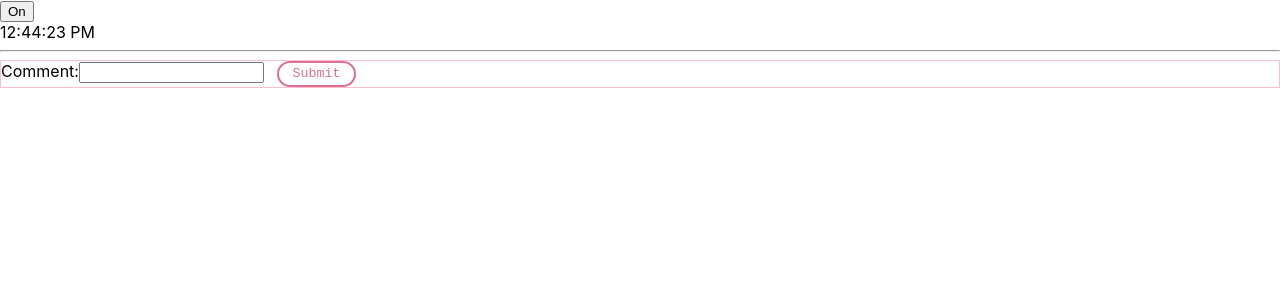
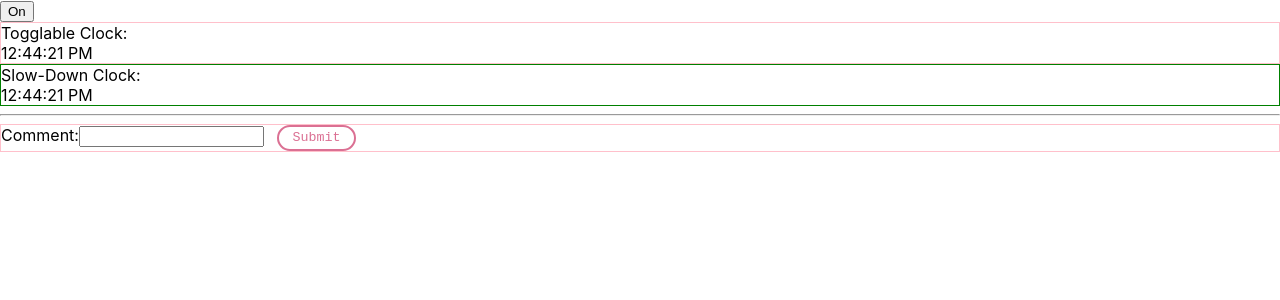
Before and after one commit to SuoraGmbH/react-camp-2022-12, a React (Create React App) app: page / in a window 1280 px wide. Shown: the top 300 px of the page. Built offline with nearby package versions, Linux system fonts and the light colour scheme.

Commit message:
clock with configurable interval

```diff
--- a/src/components/Clock.tsx
+++ b/src/components/Clock.tsx
@@ -1,6 +1,10 @@
 import React, { useEffect, useState } from "react";
 
-const Clock: React.FunctionComponent = () => {
+interface Props {
+  intervalInMs?: number;
+}
+
+const Clock: React.FunctionComponent<Props> = ({ intervalInMs = 300 }) => {
   const [timeString, setTimeString] = useState<string>(
     new Date().toLocaleTimeString()
   );
@@ -9,12 +13,12 @@ const Clock: React.FunctionComponent = () => {
     const intervalId = setInterval(() => {
       console.log("Interval läuft");
       setTimeString(new Date().toLocaleTimeString());
-    }, 300);
+    }, intervalInMs);
 
     return () => {
       clearInterval(intervalId);
     };
-  }, []);
+  }, [intervalInMs]);
 
   return <div>{timeString}</div>;
 };
--- a/src/components/Toggle.tsx
+++ b/src/components/Toggle.tsx
@@ -13,8 +13,13 @@ const Toggle: React.FunctionComponent = () => {
       >
         {state ? "On" : "Off"}
       </button>
+      <div style={{ border: "1px solid pink" }}>
+        Togglable Clock: {state && <Clock />}
+      </div>
 
-      {state && <Clock />}
+      <div style={{ border: "1px solid green" }}>
+        Slow-Down Clock: <Clock intervalInMs={state ? 5000 : 300} />
+      </div>
     </div>
   );
 };
```
